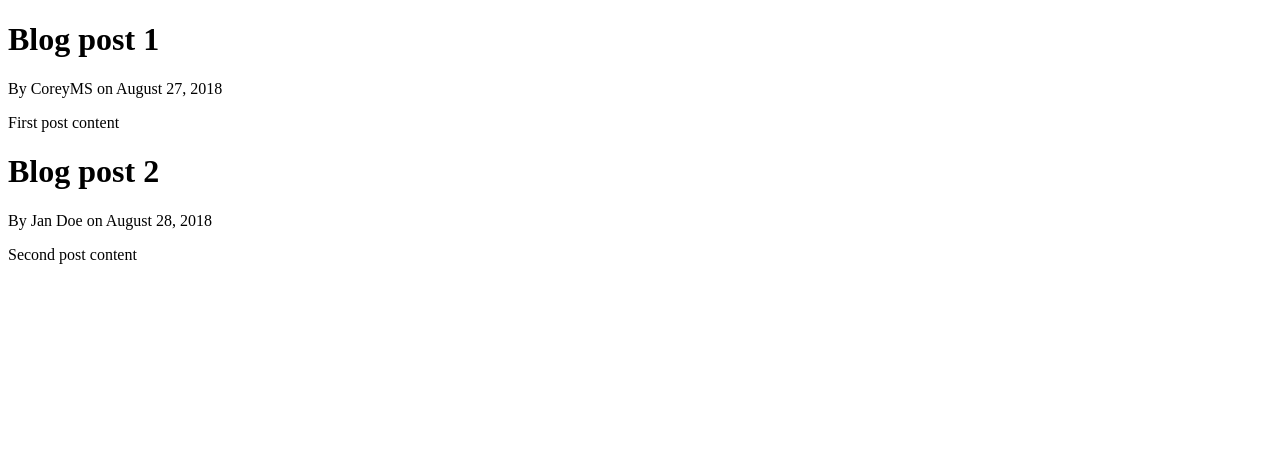
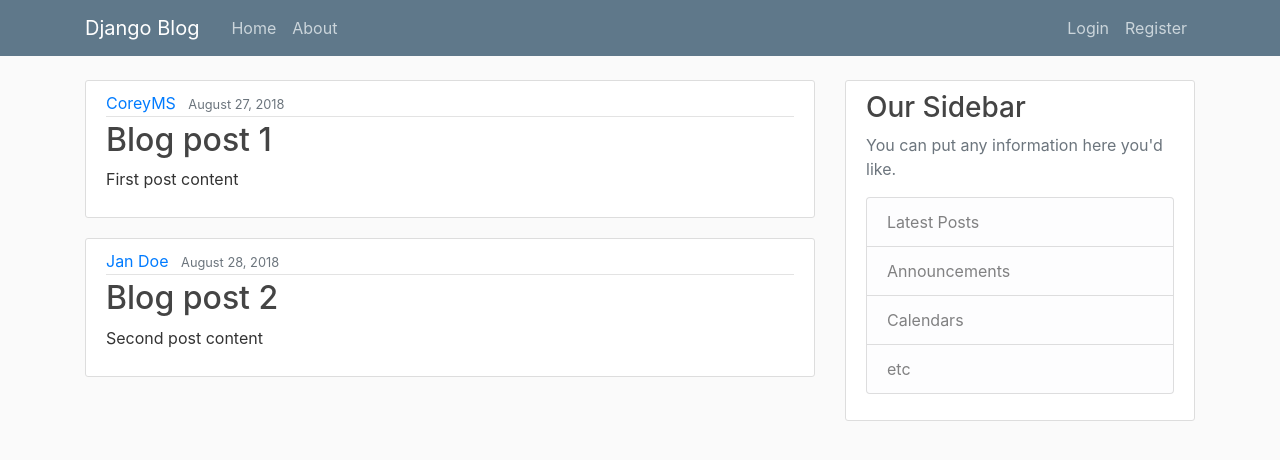
Before and after one commit to Jesusr1297/django2, a Django app: page / in a window 1280 px wide. Shown: the top 460 px of the page. Run offline with Django 3.2, Linux system fonts and the light colour scheme; some libraries are stand-ins or nearby versions.

Commit message:
Finished implementig bootstrap and templates

```diff
--- /dev/null
+++ b/django_project/blog/static/blog/main.css
@@ -0,0 +1,84 @@
+body {
+  background: #fafafa;
+  color: #333333;
+  margin-top: 5rem;
+}
+
+h1, h2, h3, h4, h5, h6 {
+  color: #444444;
+}
+
+ul {
+  margin: 0;
+}
+
+.bg-steel {
+  background-color: #5f788a;
+}
+
+.site-header .navbar-nav .nav-link {
+  color: #cbd5db;
+}
+
+.site-header .navbar-nav .nav-link:hover {
+  color: #ffffff;
+}
+
+.site-header .navbar-nav .nav-link.active {
+  font-weight: 500;
+}
+
+.content-section {
+  background: #ffffff;
+  padding: 10px 20px;
+  border: 1px solid #dddddd;
+  border-radius: 3px;
+  margin-bottom: 20px;
+}
+
+.article-title {
+  color: #444444;
+}
+
+a.article-title:hover {
+  color: #428bca;
+  text-decoration: none;
+}
+
+.article-content {
+  white-space: pre-line;
+}
+
+.article-img {
+  height: 65px;
+  width: 65px;
+  margin-right: 16px;
+}
+
+.article-metadata {
+  padding-bottom: 1px;
+  margin-bottom: 4px;
+  border-bottom: 1px solid #e3e3e3
+}
+
+.article-metadata a:hover {
+  color: #333;
+  text-decoration: none;
+}
+
+.article-svg {
+  width: 25px;
+  height: 25px;
+  vertical-align: middle;
+}
+
+.account-img {
+  height: 125px;
+  width: 125px;
+  margin-right: 20px;
+  margin-bottom: 16px;
+}
+
+.account-heading {
+  font-size: 2.5rem;
+}
--- a/django_project/blog/templates/blog/base.html
+++ b/django_project/blog/templates/blog/base.html
@@ -1,7 +1,18 @@
+{# we load static directory in order to being able to use files like main.css #}
+{% load static %}
 <!DOCTYPE html>
 <html lang="en">
 <head>
-    <meta charset="UTF-8">
+    <!-- Required meta tags -->
+    <meta charset="utf-8">
+    <meta name="viewport" content="width=device-width, initial-scale=1, shrink-to-fit=no">
+
+    <!-- Bootstrap CSS -->
+    <link rel="stylesheet" href="https://cdn.jsdelivr.net/npm/bootstrap@4.0.0/dist/css/bootstrap.min.css" integrity="sha384-Gn5384xqQ1aoWXA+058RXPxPg6fy4IWvTNh0E263XmFcJlSAwiGgFAW/dAiS6JXm" crossorigin="anonymous">
+
+    <!-- link main.css file -->
+    <link rel="stylesheet" href="{% static 'blog/main.css' %}">
+
     {% if title %}
         <title>Django Blog - {{ title }}</title>
     {% else %}
@@ -9,8 +20,52 @@
     {% endif %}
 </head>
 <body>
-    {% block content %}
+    <header class="site-header">
+      <nav class="navbar navbar-expand-md navbar-dark bg-steel fixed-top">
+        <div class="container">
+          <a class="navbar-brand mr-4" href="{% url 'blog-home' %}">Django Blog</a>
+          <button class="navbar-toggler" type="button" data-toggle="collapse" data-target="#navbarToggle" aria-controls="navbarToggle" aria-expanded="false" aria-label="Toggle navigation">
+          <span class="navbar-toggler-icon"></span>
+          </button>
+          <div class="collapse navbar-collapse" id="navbarToggle">
+            <div class="navbar-nav mr-auto">
+              <a class="nav-item nav-link" href="{% url 'blog-home' %}">Home</a>
+              <a class="nav-item nav-link" href="{% url 'blog-about' %}">About</a>
+            </div>
+            <!-- Navbar Right Side -->
+            <div class="navbar-nav">
+              <a class="nav-item nav-link" href="#">Login</a>
+              <a class="nav-item nav-link" href="#">Register</a>
+            </div>
+          </div>
+        </div>
+      </nav>
+    </header>
+    <main role="main" class="container">
+      <div class="row">
+        <div class="col-md-8">
+          {% block content %}{% endblock %}
+        </div>
+        <div class="col-md-4">
+          <div class="content-section">
+            <h3>Our Sidebar</h3>
+            <p class='text-muted'>You can put any information here you'd like.
+              <ul class="list-group">
+                <li class="list-group-item list-group-item-light">Latest Posts</li>
+                <li class="list-group-item list-group-item-light">Announcements</li>
+                <li class="list-group-item list-group-item-light">Calendars</li>
+                <li class="list-group-item list-group-item-light">etc</li>
+              </ul>
+            </p>
+          </div>
+        </div>
+      </div>
+    </main>
 
-    {% endblock content %}
+    <!-- Optional JavaScript -->
+    <!-- jQuery first, then Popper.js, then Bootstrap JS -->
+    <script src="https://code.jquery.com/jquery-3.2.1.slim.min.js" integrity="sha384-KJ3o2DKtIkvYIK3UENzmM7KCkRr/rE9/Qpg6aAZGJwFDMVNA/GpGFF93hXpG5KkN" crossorigin="anonymous"></script>
+    <script src="https://cdn.jsdelivr.net/npm/popper.js@1.12.9/dist/umd/popper.min.js" integrity="sha384-ApNbgh9B+Y1QKtv3Rn7W3mgPxhU9K/ScQsAP7hUibX39j7fakFPskvXusvfa0b4Q" crossorigin="anonymous"></script>
+    <script src="https://cdn.jsdelivr.net/npm/bootstrap@4.0.0/dist/js/bootstrap.min.js" integrity="sha384-JZR6Spejh4U02d8jOt6vLEHfe/JQGiRRSQQxSfFWpi1MquVdAyjUar5+76PVCmYl" crossorigin="anonymous"></script>
 </body>
 </html>
--- a/django_project/blog/templates/blog/home.html
+++ b/django_project/blog/templates/blog/home.html
@@ -1,8 +1,15 @@
 {% extends 'blog/base.html' %}
 {% block content %}
     {% for post in posts%}
-        <h1>{{ post.title }}</h1>
-        <p>By {{ post.author }} on {{ post.date_posted }}</p>
-        <p>{{ post.content }}</p>
+        <article class="media content-section">
+          <div class="media-body">
+            <div class="article-metadata">
+              <a class="mr-2" href="#">{{ post.author }}</a>
+              <small class="text-muted">{{ post.date_posted }}</small>
+            </div>
+            <h2><a class="article-title" href="#">{{ post.title }}</a></h2>
+            <p class="article-content">{{ post.content }}</p>
+          </div>
+        </article>
 {% endfor %}
 {% endblock content %}
```
Also changed, not shown: django_project/blog/templates/blog/about.html (line endings or trailing spaces).
